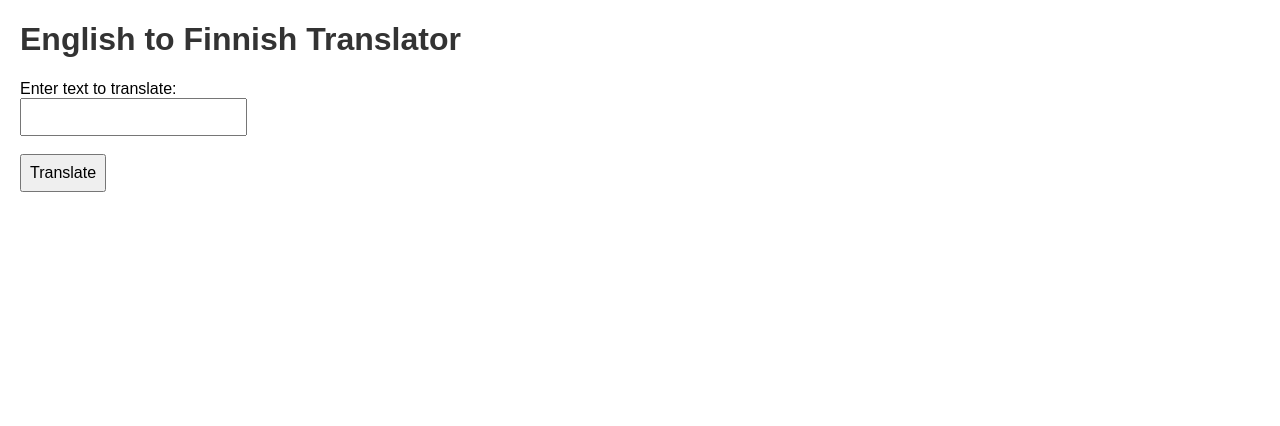
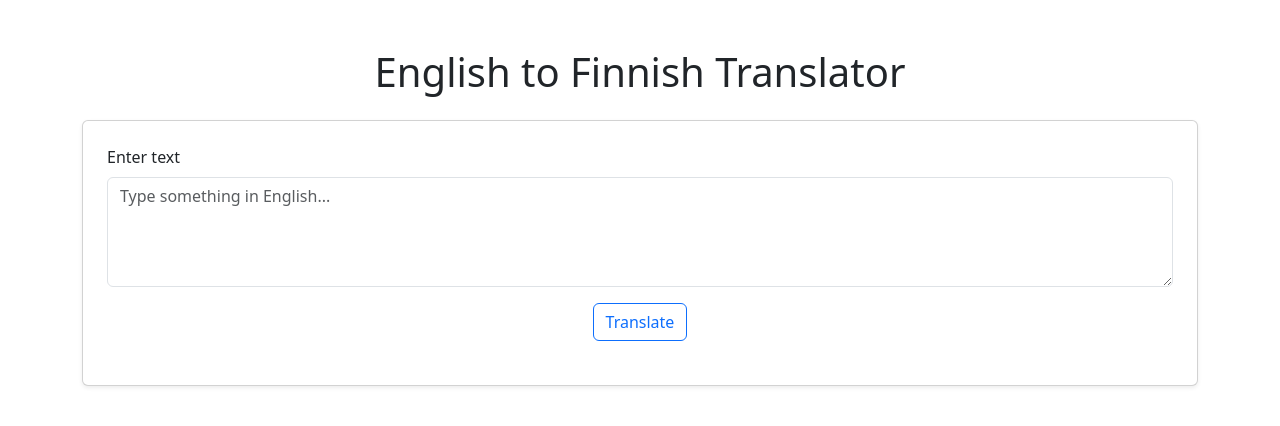
Before and after one commit to ElenaCoder/metropolia-ai-project-local, a Flask app: page / in a window 1280 px wide. Shown: the top 426 px of the page. Run offline with Flask 3, Linux system fonts and the light colour scheme.

Commit message:
feat: update template to use Bootstrap classes

```diff
--- a/templates/index.html
+++ b/templates/index.html
@@ -3,19 +3,29 @@
 <head>
     <meta charset="UTF-8">
     <meta name="viewport" content="width=device-width, initial-scale=1.0">
-    <title>Text Translator</title>
+    <title>English to Finnish Translator</title>
     <link rel="stylesheet" href="./static/styles/index.css">
+    <link href="https://cdn.jsdelivr.net/npm/bootstrap@5.3.0-alpha1/dist/css/bootstrap.min.css" rel="stylesheet">
+    <script src="https://cdn.jsdelivr.net/npm/bootstrap@5.3.0-alpha1/dist/js/bootstrap.bundle.min.js" defer></script>
+
 </head>
 <body>
-    <h1>English to Finnish Translator</h1>
-    <form id="translate-form"  method="post" action="/translate">
-        <label for="text-input">Enter text to translate:</label>
-        <br>
-        <input type="text" id="text-input" name="text" required>
-        <br><br>
-        <button type="submit">Translate</button>
-    </form>
-    <p id="result"></p>
+    <div class="container mt-5">
+        <h1 class="text-center mb-4">English to Finnish Translator</h1>
+        <div class="card shadow-sm p-4">
+            <form id="translateForm">
+                <div class="mb-3">
+                    <label for="textToTranslate" class="form-label">Enter text</label>
+                    <textarea id="textToTranslate" class="form-control" rows="4" placeholder="Type something in English..."></textarea>
+                </div>
+                <div class="d-flex justify-content-center">
+                    <button type="submit" class="btn btn-outline-primary">Translate</button>
+                </div>
+            </form>
+            <div id="result" class="alert alert-success bg-white border text-dark mt-3 d-none"></div>
+            <div id="error" class="alert alert-danger mt-3 d-none"></div>
+        </div>
+    </div>
 
     <script src="./static/scripts/index.js"></script>
 </body>
```
